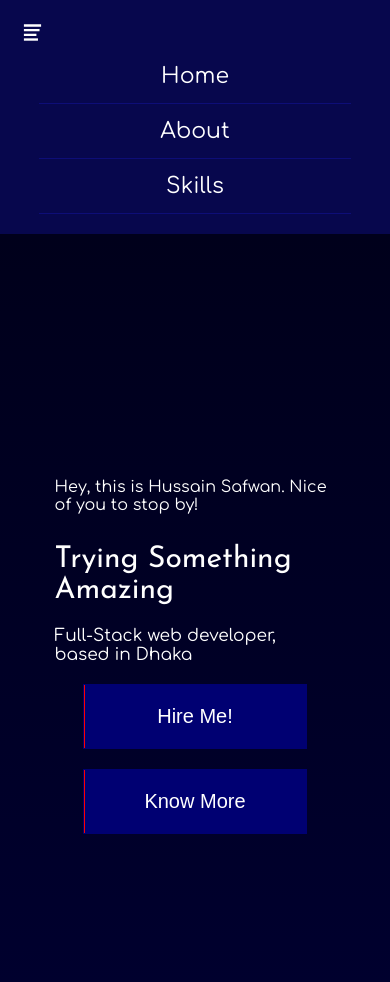
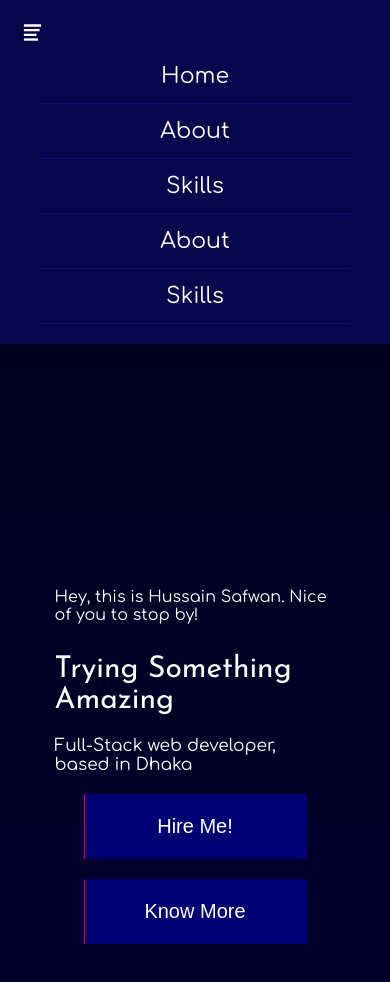
Before and after one commit to Hussain-Safwan/Portfolio, a React (Create React App) app: page / in a window 390 px wide. Both pictures are taken after a click on the icon 32 px from the left and 32 px from the top of the page. Shown: the top 982 px of the page. Built offline with nearby package versions, Linux system fonts and the light colour scheme.

Commit message:
a bit .. more ...

```diff
--- a/src/components/layout/Navbar.js
+++ b/src/components/layout/Navbar.js
@@ -71,6 +71,8 @@ const Navbar = () => {
                       <p><Link style={{textDecoration: 'none', color: '#fff'}} to='/'>Home</Link></p>
                       <p><Link style={{textDecoration: 'none', color: '#fff'}} to='/about'>About</Link></p>
                       <p><Link style={{textDecoration: 'none', color: '#fff'}} to='/skills'>Skills</Link></p>
+                      <p><Link style={{textDecoration: 'none', color: '#fff'}} to='/pojects'>About</Link></p>
+                      <p><Link style={{textDecoration: 'none', color: '#fff'}} to='/contacts'>Skills</Link></p>
                     </div>
           ) : <div></div>
         }
```
